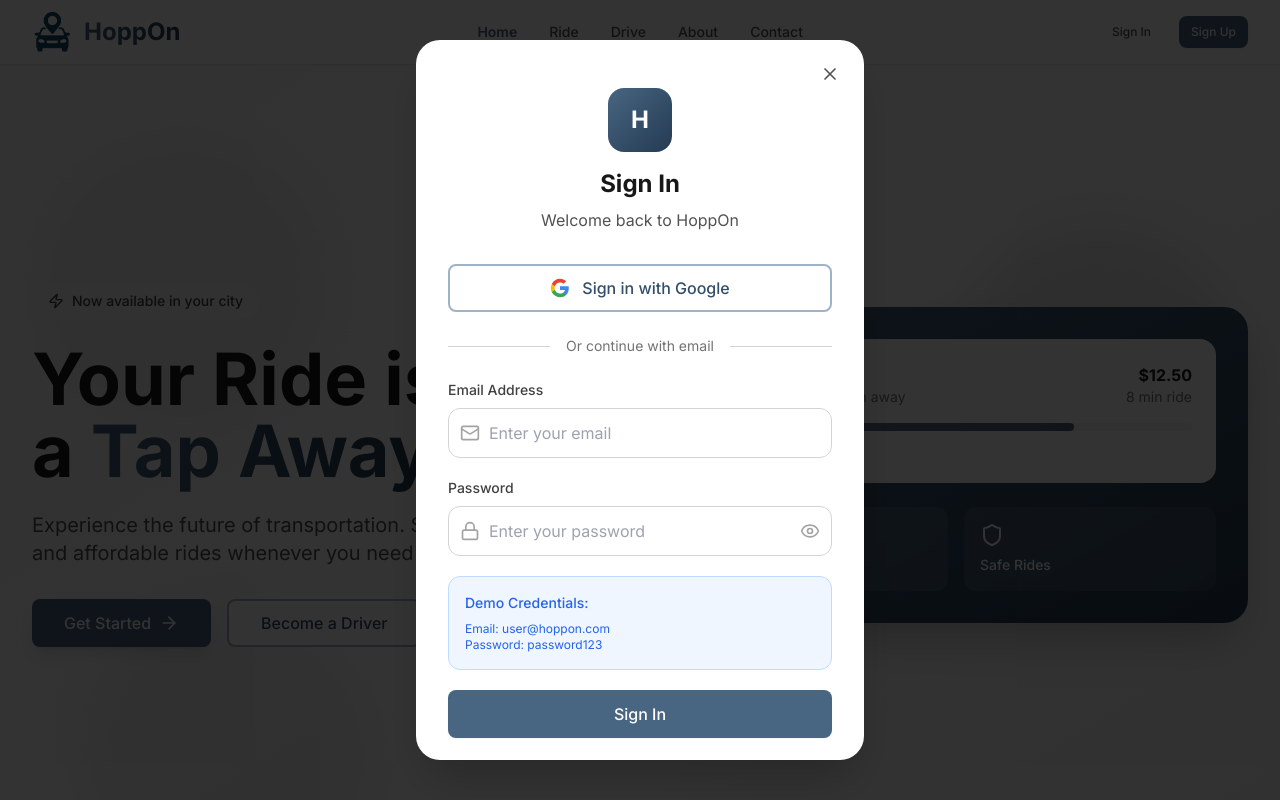
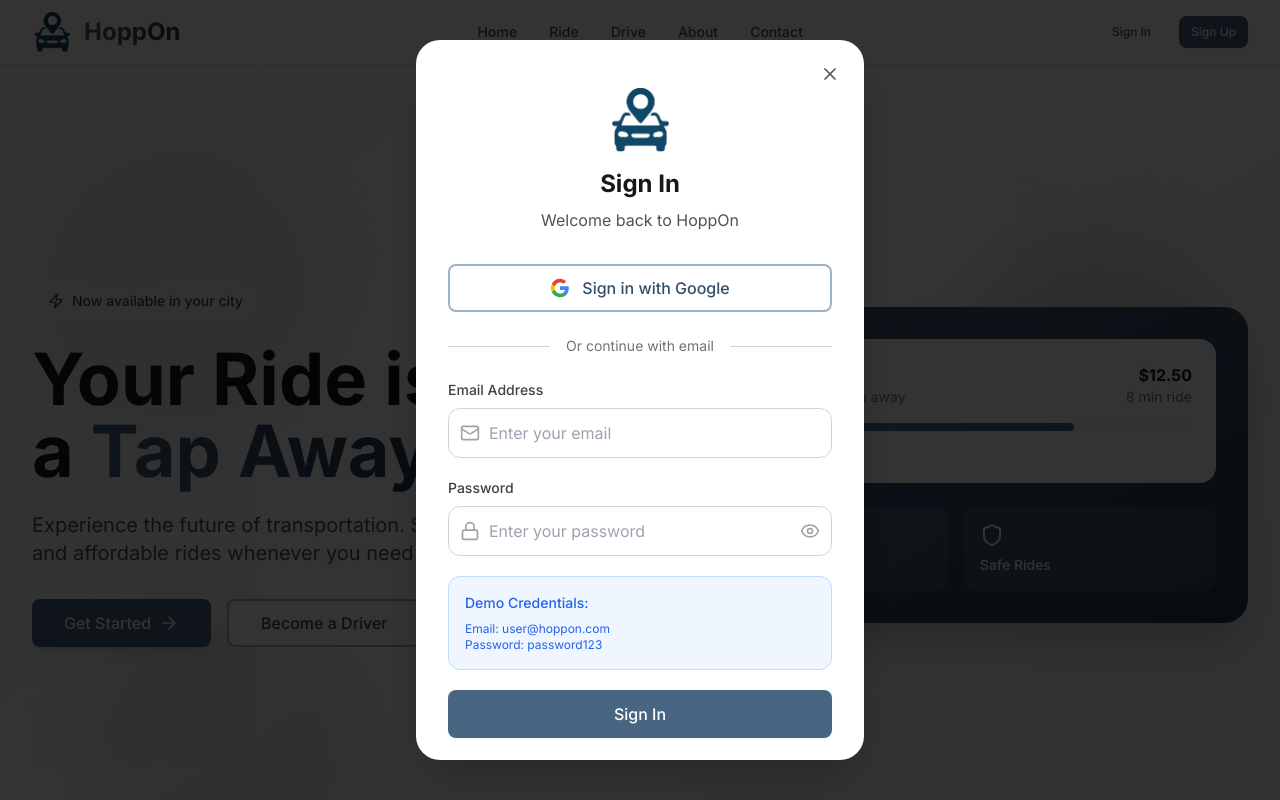
Before and after one commit to tanaymishra/Siddhi, a React (Vite) app: page / in a window 1280 px wide. Both pictures are taken after a click on the button "Sign In". Shown: the top 800 px of the page. Built offline with nearby package versions, Linux system fonts and the light colour scheme.

Commit message:
lgogo added

```diff
--- a/src/components/auth/AuthModal.tsx
+++ b/src/components/auth/AuthModal.tsx
@@ -214,8 +214,12 @@
                   animate={{ opacity: 1, y: 0 }}
                   transition={{ delay: 0.2 }}
                 >
-                  <div className="w-16 h-16 bg-gradient-to-br from-primary-600 to-primary-800 rounded-2xl flex items-center justify-center mx-auto mb-4">
-                    <span className="text-2xl font-bold text-white">H</span>
+                  <div className="w-16 h-16 flex items-center justify-center mx-auto mb-4">
+                    <img
+                      src="/logo.png"
+                      alt="HoppOn Logo"
+                      className="w-16 h-16 object-contain"
+                    />
                   </div>
                   <h2 className="text-2xl font-bold text-neutral-900 mb-2">
                     {authMode === 'signin' ? 'Sign In' : 'Create Account'}
```
